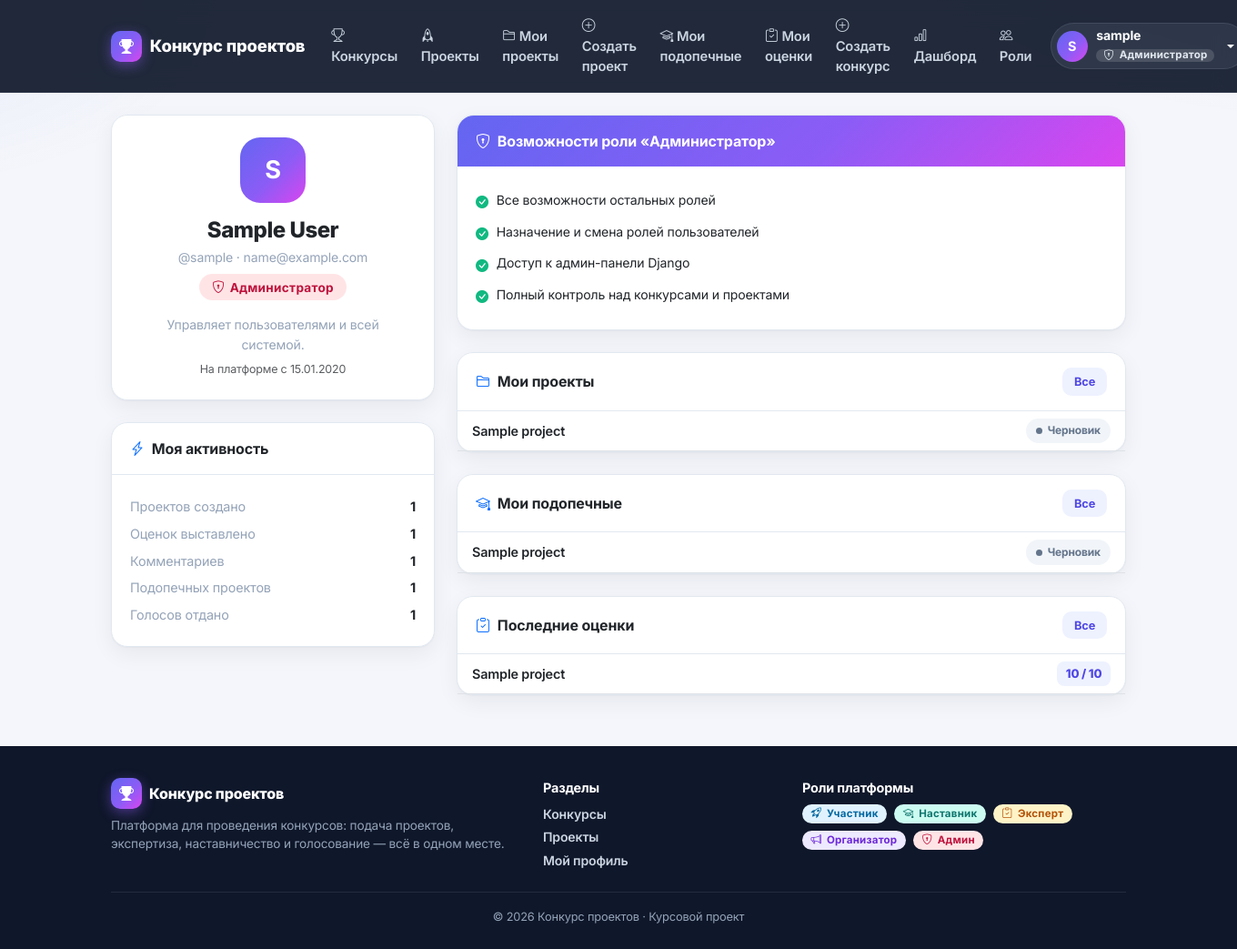
After one commit to trickizz/kursa4, a Django app: page /profile/ in a window 1360 px wide. The commit adds this page. Shown: the whole page at 91% size. Run offline with Django 4.2, Linux system fonts and the light colour scheme; a user stored in the database is signed in; tables that the repository leaves empty hold one stand-in row (values such as "Sample post").

Commit message:
design+feat: profile page, admin role management UI, styled auth pages

```diff
--- /dev/null
+++ b/contests/templates/contests/profile.html
@@ -0,0 +1,92 @@
+{% extends 'contests/base.html' %}
+{% block title %}Мой профиль{% endblock %}
+{% block content %}
+<div class="row g-4">
+    <div class="col-lg-4">
+        <div class="card fade-up mb-4">
+            <div class="card-body text-center p-4">
+                <span class="avatar-circle avatar-lg mx-auto mb-3">{{ user.first_name|first|default:user.username|first|upper }}</span>
+                <h4 class="mb-1">{{ user.get_full_name|default:user.username }}</h4>
+                <p class="text-muted mb-2" style="font-size:.88rem">@{{ user.username }} · {{ user.email }}</p>
+                <span class="role-badge {{ role_css }} mb-3" style="font-size:.85rem;padding:.4rem .9rem"><i class="bi {{ role_icon }}"></i>{{ role_label }}</span>
+                {% if role_info %}<p class="text-muted mb-0" style="font-size:.88rem">{{ role_info.description }}</p>{% endif %}
+                <div class="form-text mt-2">На платформе с {{ user.date_joined|date:"d.m.Y" }}</div>
+            </div>
+        </div>
+        <div class="card fade-up">
+            <div class="card-header"><i class="bi bi-lightning-charge text-primary me-2"></i>Моя активность</div>
+            <div class="card-body" style="font-size:.9rem">
+                <div class="d-flex justify-content-between py-1"><span class="text-muted">Проектов создано</span><b>{{ stats.projects }}</b></div>
+                <div class="d-flex justify-content-between py-1"><span class="text-muted">Оценок выставлено</span><b>{{ stats.evaluations }}</b></div>
+                <div class="d-flex justify-content-between py-1"><span class="text-muted">Комментариев</span><b>{{ stats.comments }}</b></div>
+                <div class="d-flex justify-content-between py-1"><span class="text-muted">Подопечных проектов</span><b>{{ stats.mentored }}</b></div>
+                <div class="d-flex justify-content-between py-1"><span class="text-muted">Голосов отдано</span><b>{{ stats.votes_given }}</b></div>
+            </div>
+        </div>
+    </div>
+    <div class="col-lg-8">
+        {% if role_info %}
+        <div class="card fade-up mb-4">
+            <div class="card-header grad"><i class="bi {{ role_icon }} me-2"></i>Возможности роли «{{ role_label }}»</div>
+            <div class="card-body">
+                <ul class="ability-list">
+                    {% for ability in role_info.abilities %}<li><i class="bi bi-check-circle-fill"></i>{{ ability }}</li>{% endfor %}
+                </ul>
+                {% if not is_site_admin %}<div class="form-text mt-2">Роль может изменить администратор платформы.</div>{% endif %}
+            </div>
+        </div>
+        {% endif %}
+
+        {% if my_projects %}
+        <div class="card fade-up mb-4">
+            <div class="card-header d-flex justify-content-between align-items-center">
+                <span><i class="bi bi-folder2 text-primary me-2"></i>Мои проекты</span>
+                <a href="{% url 'my_projects' %}" class="btn btn-soft btn-sm">Все</a>
+            </div>
+            <div class="card-body p-0">
+                {% for p in my_projects %}
+                <a href="{% url 'project_detail' p.pk %}" class="d-flex justify-content-between align-items-center px-3 py-2 border-bottom text-dark">
+                    <span style="font-size:.9rem;font-weight:600">{{ p.title }}</span>
+                    <span class="status-badge status-{{ p.status }}">{{ p.get_status_display }}</span>
+                </a>
+                {% endfor %}
+            </div>
+        </div>
+        {% endif %}
+
+        {% if my_mentored %}
+        <div class="card fade-up mb-4">
+            <div class="card-header d-flex justify-content-between align-items-center">
+                <span><i class="bi bi-mortarboard text-primary me-2"></i>Мои подопечные</span>
+                <a href="{% url 'my_mentored' %}" class="btn btn-soft btn-sm">Все</a>
+            </div>
+            <div class="card-body p-0">
+                {% for p in my_mentored %}
+                <a href="{% url 'project_detail' p.pk %}" class="d-flex justify-content-between align-items-center px-3 py-2 border-bottom text-dark">
+                    <span style="font-size:.9rem;font-weight:600">{{ p.title }}</span>
+                    <span class="status-badge status-{{ p.status }}">{{ p.get_status_display }}</span>
+                </a>
+                {% endfor %}
+            </div>
+        </div>
+        {% endif %}
+
+        {% if my_evaluations %}
+        <div class="card fade-up">
+            <div class="card-header d-flex justify-content-between align-items-center">
+                <span><i class="bi bi-clipboard-check text-primary me-2"></i>Последние оценки</span>
+                <a href="{% url 'my_evaluations' %}" class="btn btn-soft btn-sm">Все</a>
+            </div>
+            <div class="card-body p-0">
+                {% for e in my_evaluations %}
+                <a href="{% url 'project_detail' e.project.pk %}" class="d-flex justify-content-between align-items-center px-3 py-2 border-bottom text-dark">
+                    <span style="font-size:.9rem;font-weight:600">{{ e.project.title|truncatechars:30 }}</span>
+                    <span class="score-pill">{{ e.score }} / {{ e.criterion.max_score }}</span>
+                </a>
+                {% endfor %}
+            </div>
+        </div>
+        {% endif %}
+    </div>
+</div>
+{% endblock %}
```
Also changed, not shown: contests/templates/contests/role_management.html (added, +80 -0 lines), contests/templates/registration/logged_out.html (+8 -4 lines), contests/templates/registration/login.html (+12 -19 lines), contests/templates/registration/register.html (+17 -29 lines).
